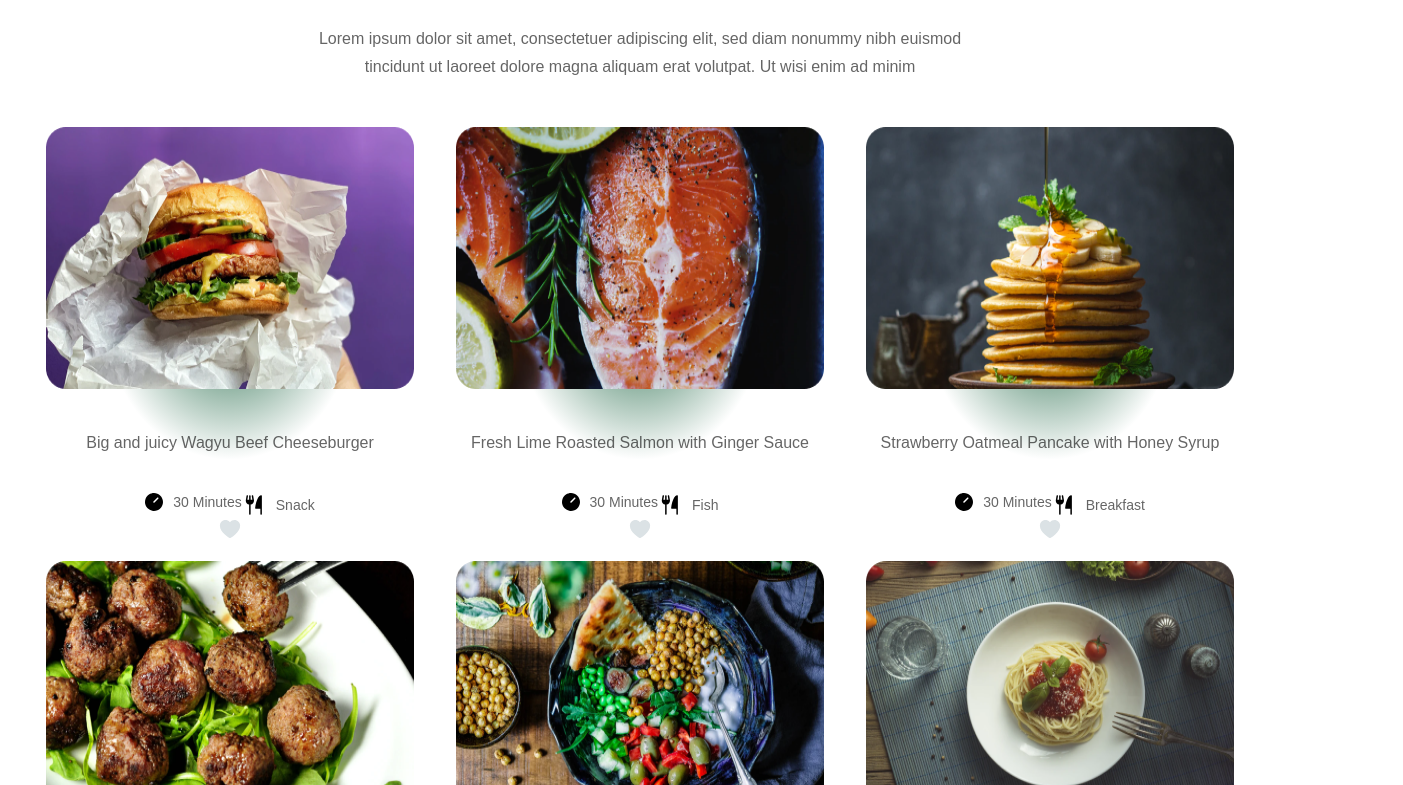
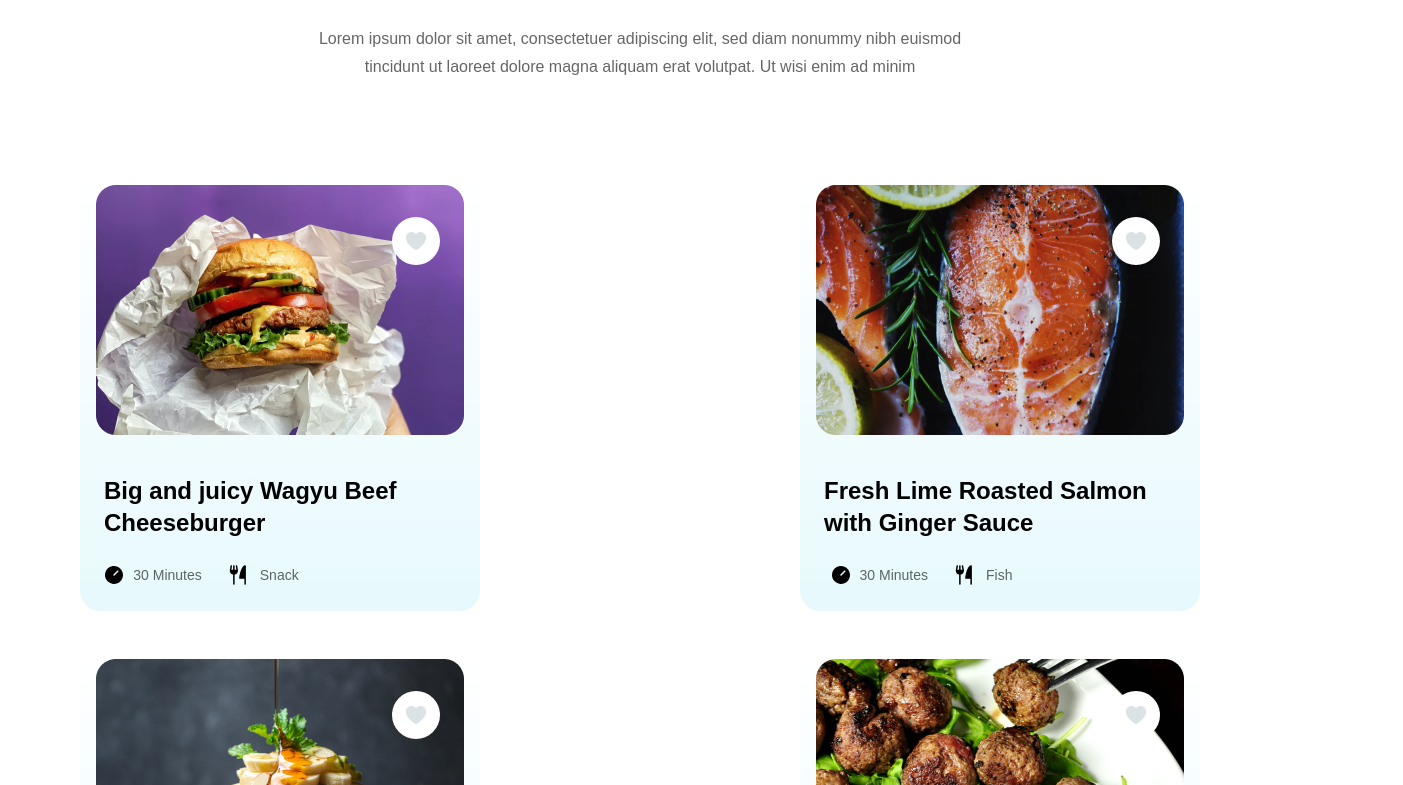
Before and after one commit to vajihe410/foodieland, a Next.js app: page / in a window 1280 px wide. Shown: the part 1575-2360 px from the top of the page, 1403 px wide, since content can reach past the window. Built offline with nearby package versions, Linux system fonts and the light colour scheme.

Commit message:
Styles:create foodcad component and foodcard with styles

```diff
--- a/components/icons/Heart.js
+++ b/components/icons/Heart.js
@@ -1,6 +1,6 @@
 function Heart() {
   return (
-    <svg width="24" height="24" viewBox="0 0 24 24" fill="none" xmlns="http://www.w3.org/2000/svg">
+    <svg width="24" height="24" viewBox="0 0 24 24"  xmlns="http://www.w3.org/2000/svg">
         <path d="M16.5022 3.00001C15.6291 2.99851 14.7677 3.20077 13.9865 3.59072C13.2052 3.98066 12.5258 4.54752 12.0022 5.24621C11.293 4.30266 10.3051 3.606 9.17823 3.25482C8.05134 2.90365 6.84256 2.91573 5.72291 3.28936C4.60327 3.663 3.62948 4.37926 2.93932 5.3368C2.24916 6.29434 1.8776 7.44467 1.8772 8.62501C1.8772 15.3621 11.2373 20.6813 11.6357 20.9044C11.7477 20.9671 11.8739 21 12.0022 21C12.1305 21 12.2567 20.9671 12.3687 20.9044C14.0902 19.8961 15.7059 18.7173 17.1914 17.3856C20.4665 14.438 22.1272 11.4905 22.1272 8.62501C22.1255 7.13368 21.5323 5.70393 20.4778 4.6494C19.4233 3.59487 17.9935 3.0017 16.5022 3.00001Z" fill="#DBE2E5"/>
     </svg>
 
--- a/components/module/FoodCard.js
+++ b/components/module/FoodCard.js
@@ -11,7 +11,7 @@ function FoodCard({data}) {
   return (
     <div className={styles.card}>
       <Image src={data.image} alt={data.name} width={1000} height={1000}/>
-      <p>{data.name}</p>
+      <div className={styles.name}>{data.name}</div>
       <div className={styles.options}>
       <div>
           <Clock/>
@@ -22,9 +22,9 @@ function FoodCard({data}) {
           <span>{data.type}</span>
         </div>
       </div>
-      <div className="favorite">
-        <Heart className={data.like ? styles.like : styles.dislike}/>
-      </div>
+      <button className={styles.favorite}>
+        <Heart className={styles.like}/>
+      </button>
     </div>
   )
 }
--- a/components/module/FoodCard.module.css
+++ b/components/module/FoodCard.module.css
@@ -1,35 +1,44 @@
 .card{
     width: 400px;
     height: 434px;
-    background: radial-gradient(30.35% 30.35% at 50% 50%, #3A795B 0%, rgba(58, 121, 91, 0) 100%);
+    background: linear-gradient(180deg, rgba(231, 249, 253, 0) 0%, #E7F9FD 100%);
     display: flex;
     flex-direction: column;
     justify-content: center;
     align-items: center;
+    border-radius: 20px;
+    position: relative;
+    margin-bottom: 40px;
 }
 .card img{
     width: 368px;
     height: 364px;
     margin: 16px
 }
-.card p{
+.name{
+    display: inline-block;
     width: 352px;
     height: 64px;
-    font-weight: 600;
+    font-weight: bold;
     font-size: 24px;
     line-height: 32px;
     margin: 24px 8px ;
     color: black;
+    text-align: left;
+
 }
 .options{
     display: flex;
-    align-items: start;
-
+    margin-left: 32px;
+    margin-left: -180px;
 }
 .options div{
     display: flex;
     align-items: center;
-    justify-content:center ;
+    justify-content: center;
+    margin-left: 24px;
+    margin-bottom: 32px;
+
 }
 .options span{
     font-size: 14px;
@@ -38,8 +47,22 @@
     opacity: 60%;
     margin-left: 10px;
 }
+.favorite{
+    width: 48px;
+    height: 48px;
+    background-color: white;
+    display: flex;
+    align-items: center;
+    justify-content: center;
+    border-radius: 50px;
+    position: absolute;
+    top: 40px;
+    right: 40px;
+    border: none;
+    cursor: pointer;
+}
 .like{
-    color: red;
+    fill: red;
 }
 .dislike{
     background-color:#DBE2E5
--- a/components/module/Recipes.module.css
+++ b/components/module/Recipes.module.css
@@ -27,5 +27,5 @@
     flex-wrap: wrap;
     align-items: center;
     justify-content: space-between;
-    margin: 30px ;
+    margin: 96px 80px auto 80px;
 }
```
